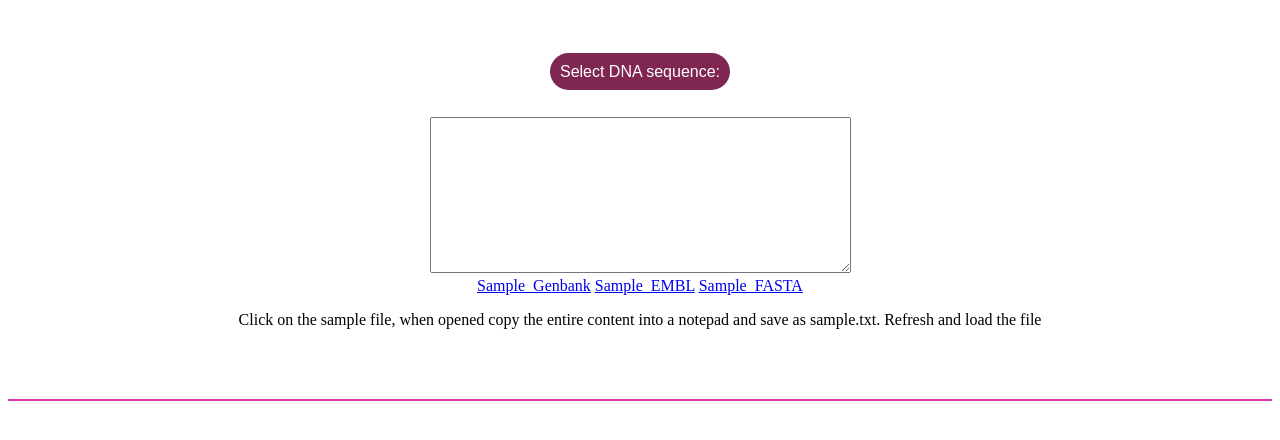
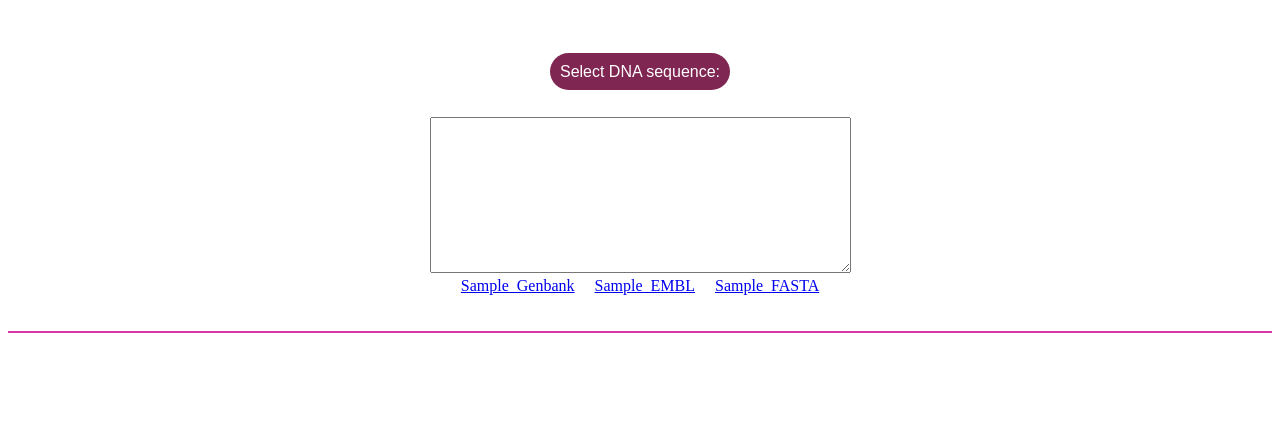
Before and after one commit to virtual-labs/exp-file-format-converter-au, a plain HTML site: page experiment/simulation/index.html in a window 1280 px wide. Shown: the part 142-582 px from the top of the page. Drawn offline with Linux system fonts and the light colour scheme.

Commit message:
Update index.html

```diff
--- a/experiment/simulation/index.html
+++ b/experiment/simulation/index.html
@@ -86,10 +86,10 @@
         <br>
         <textarea id="disp" cols="50" rows="10">
         </textarea><br>
-        <a href="Proto-oncogene vav_genebank.txt" download="sample_genbank.txt">Sample_Genbank</a>
-		<a href="Proto-oncogene vav_embl.txt" download="sample_embl.txt">Sample_EMBL</a>
+        <a href="Proto-oncogene vav_genebank.txt" download="sample_genbank.txt">Sample_Genbank</a>&nbsp;&nbsp;&nbsp;&nbsp;
+		<a href="Proto-oncogene vav_embl.txt" download="sample_embl.txt">Sample_EMBL</a>&nbsp;&nbsp;&nbsp;&nbsp;
 		<a href="Proto-oncogene vav_fasta.txt" download="sample_fasta.txt">Sample_FASTA</a>
-		<p>Click on the sample file, when opened copy the entire content into a notepad and save as sample.txt. Refresh and load the file</p>
+
         <br>
         <p id="form"></p>
         <p id="demo"></p>
```
